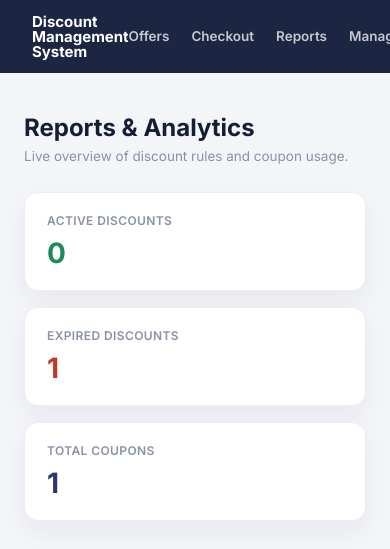
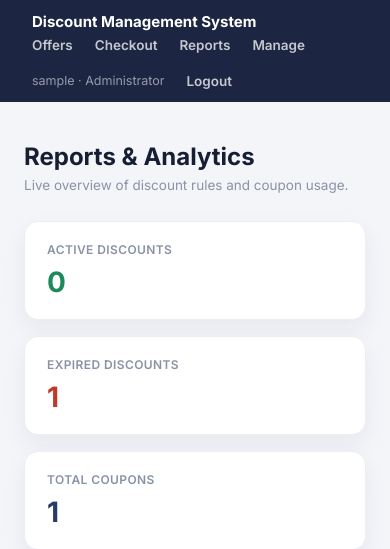
Before and after one commit to TanV-prog/discount-management-system, a Django app: page /reports/ in a window 390 px wide; the page is wider, and only the part inside the window is pictured. Shown: the top 549 px of that part. Run offline with Django 5.2, Linux system fonts and the light colour scheme; a user stored in the database is signed in; tables that the repository leaves empty hold one stand-in row (values such as "Sample post").

Commit message:
Mobile-responsive nav and reports tables

```diff
--- a/discounts/templates/base.html
+++ b/discounts/templates/base.html
@@ -10,6 +10,21 @@
     * { box-sizing: border-box; }
     body { font-family: 'Inter', sans-serif; margin: 0; background: #f4f5f9; }
 
+    @media (max-width: 640px) {
+        .navbar {
+            flex-wrap: wrap;
+            row-gap: 10px;
+            padding: 12px 18px;
+        }
+        .navbar .nav-links {
+            flex-wrap: wrap;
+            gap: 14px;
+            row-gap: 8px;
+        }
+        .navbar .brand {
+            font-size: 13.5px;
+        }
+    }
     .flash-msg {
         background: #e4f7ee;
         color: #1c8a5a;
--- a/discounts/templates/reports.html
+++ b/discounts/templates/reports.html
@@ -2,6 +2,21 @@
 {% block title %}Reports — Discount Management System{% endblock %}
 
 {% block extra_style %}
+
+    @media (max-width: 640px) {
+        .section table {
+         display: block;
+            overflow-x: auto;
+            white-space: nowrap;
+        }
+        .stats {
+            grid-template-columns: 1fr;
+        }
+        .page {
+            padding: 24px 16px 60px;
+        }
+    }
+
     .page {
         max-width: 1040px;
         margin: 0 auto;
```
Also changed, not shown: discounts/templates/auth.html (+20 -22 lines).
